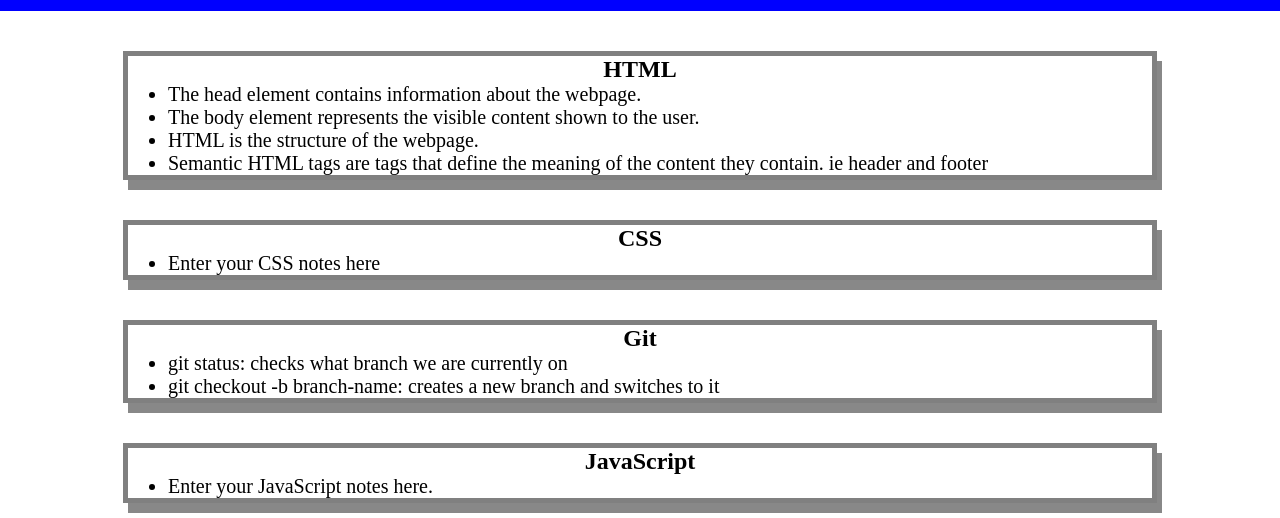
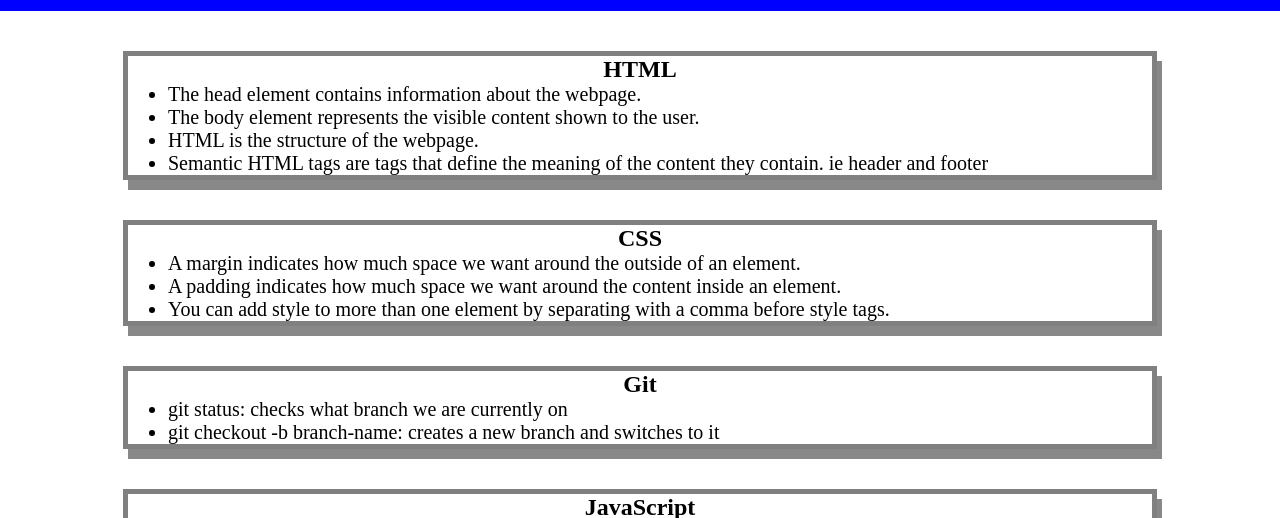
Before and after one commit to sontutts/prework-study-guide, a plain HTML site: page index.html in a window 1280 px wide. Shown: the part 109-627 px from the top of the page. Drawn offline with Linux system fonts and the light colour scheme.

Commit message:
added notes in css section

```diff
--- a/index.html
+++ b/index.html
@@ -25,7 +25,9 @@
       <section class="card" id="css-section">
         <h2>CSS</h2>
         <ul>
-          <li>Enter your CSS notes here</li>
+          <li>A margin indicates how much space we want around the outside of an element.</li>
+          <li>A padding indicates how much space we want around the content inside an element.</li>
+          <li>You can add style to more than one element by separating with a comma before style tags.</li>
         </ul>
       </section>
       <section class="card" id="git section">
```
Also changed, not shown: 1 other file.
